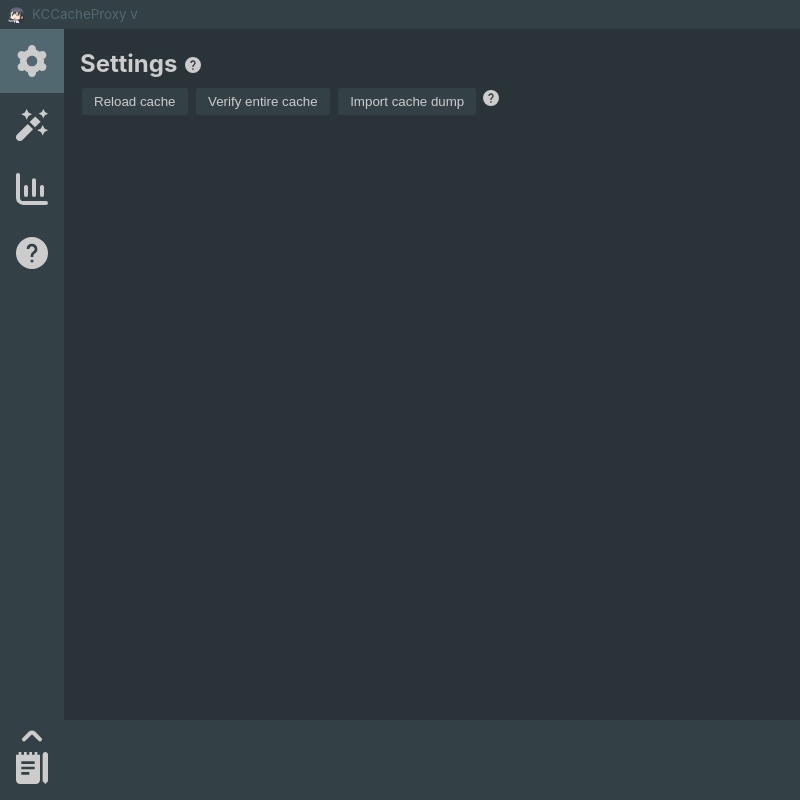
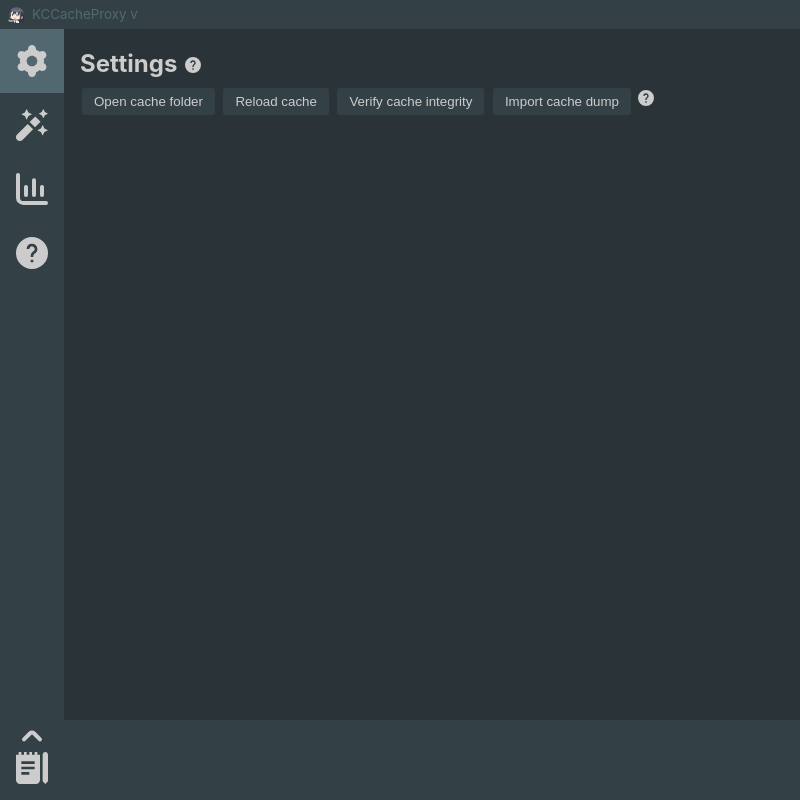
Before and after one commit to Tibowl/KCCacheProxy, an Electron app: page src/electron/index.html in a window 800 px wide. Drawn offline with Linux system fonts and the light colour scheme; no server answers.

Commit message:
Add open cache folder button

```diff
--- a/src/electron/index.html
+++ b/src/electron/index.html
@@ -41,8 +41,9 @@
         <button id="save" disabled></button>
       </div>
       <div id="settings"></div>
+      <button id="openCache">Open cache folder</button>
       <button id="reloadCache">Reload cache</button>
-      <button id="verifyCache">Verify entire cache</button>
+      <button id="verifyCache">Verify cache integrity</button>
       <button id="importCache" style="display: none;">Import built-in basic cache dump</button>
       <div style="display: inline-block">
         <button id="importCustomCache">Import cache dump</button>
--- a/src/electron/render.js
+++ b/src/electron/render.js
@@ -746,6 +746,10 @@ function getImgCachePath() {
 for (const type of ["importCache", "reloadCache", "prepatch"])
     document.getElementById(type).onclick = () => ipcRenderer.send(type)
 
+document.getElementById("openCache").addEventListener("click", () => {
+    shell.openExternal(join(remote.app.getPath("userData"), "ProxyData", "cache"))
+})
+
 document.getElementById("checkVersion").addEventListener("click", () => {
     ipcRenderer.send("checkVersion")
 })
```
